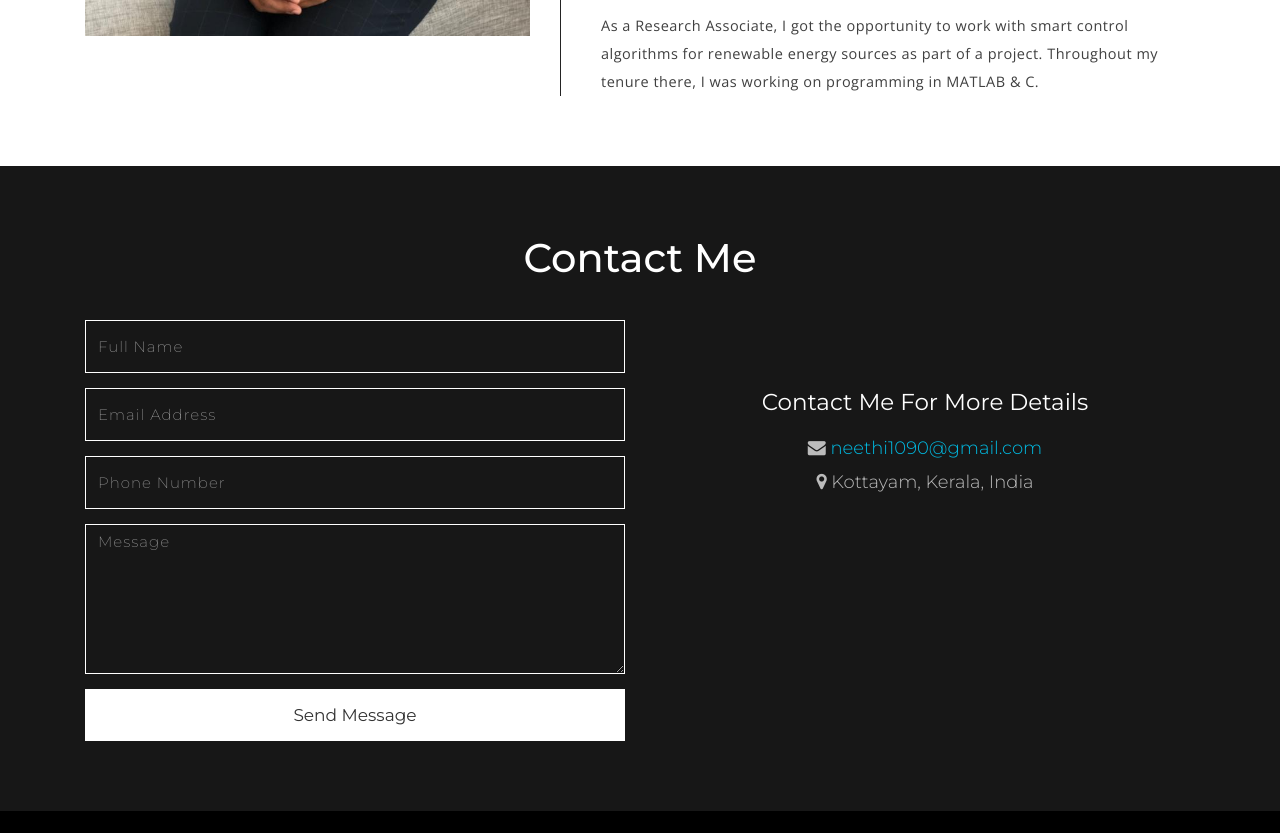
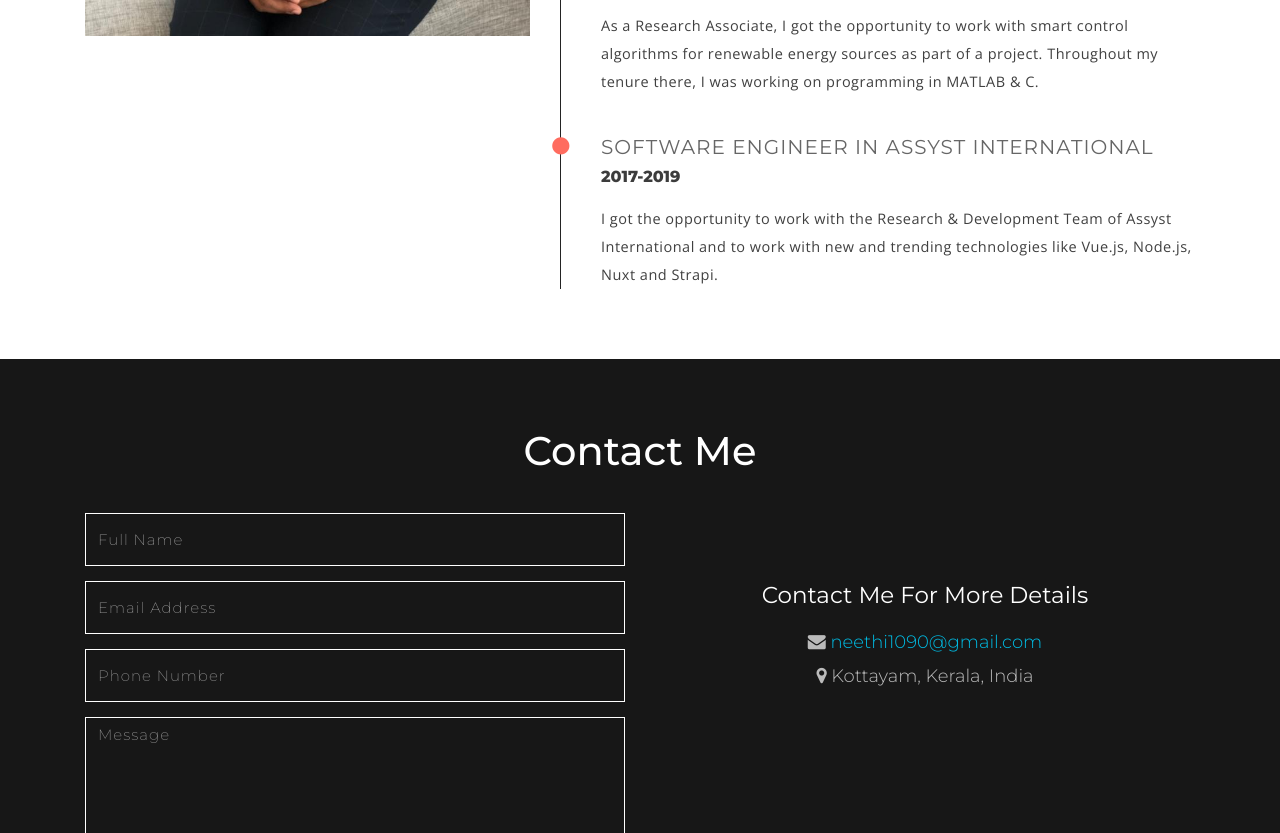
Before and after one commit to NeethiRNair/Neethi-Static-Website, a plain HTML site: page index.html in a window 1280 px wide. Shown: the part 3900-4733 px from the top of the page. Drawn offline with nearby package versions, Linux system fonts and the light colour scheme.

Commit message:
Update index.html

```diff
--- a/index.html
+++ b/index.html
@@ -405,6 +405,14 @@ Smartphone Compatible web template, free webdesigns for Nokia, Samsung, LG, Sony
 						Throughout my tenure there, I was working on programming in MATLAB & C. </p>
 					<span class="fa fa-circle"></span>
 				</div>
+				<div class="exp_grid1">
+					<h4>Software Engineer in Assyst International</h4>
+					<h5>2017-2019</h5>
+					<p>I got the opportunity to work with the Research & Development Team of Assyst International
+						and to work with new and trending technologies like Vue.js, Node.js, Nuxt and Strapi.
+						</p>
+					<span class="fa fa-circle"></span>
+				</div>
 			</div>
 		</div>
 		<div class="clearfix"></div>
```
